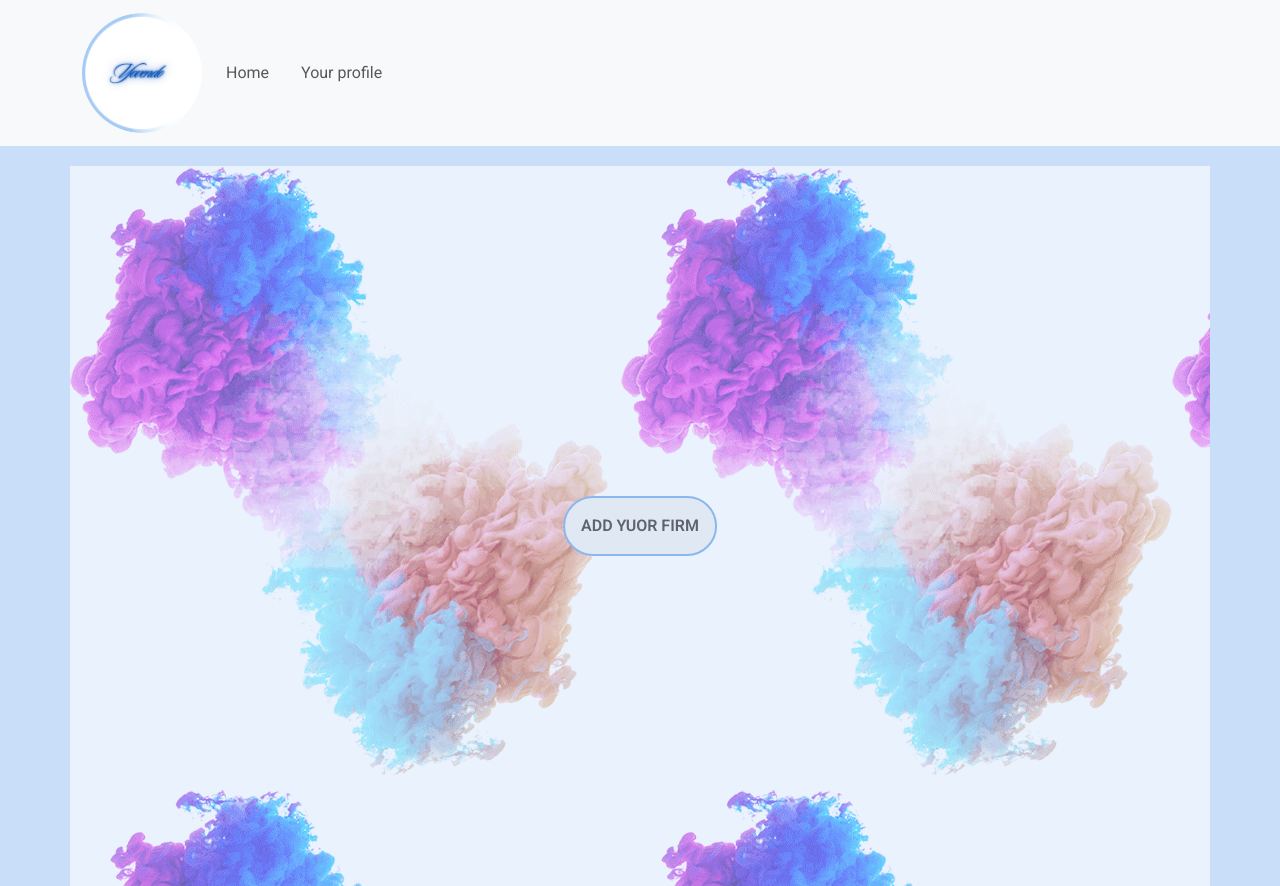
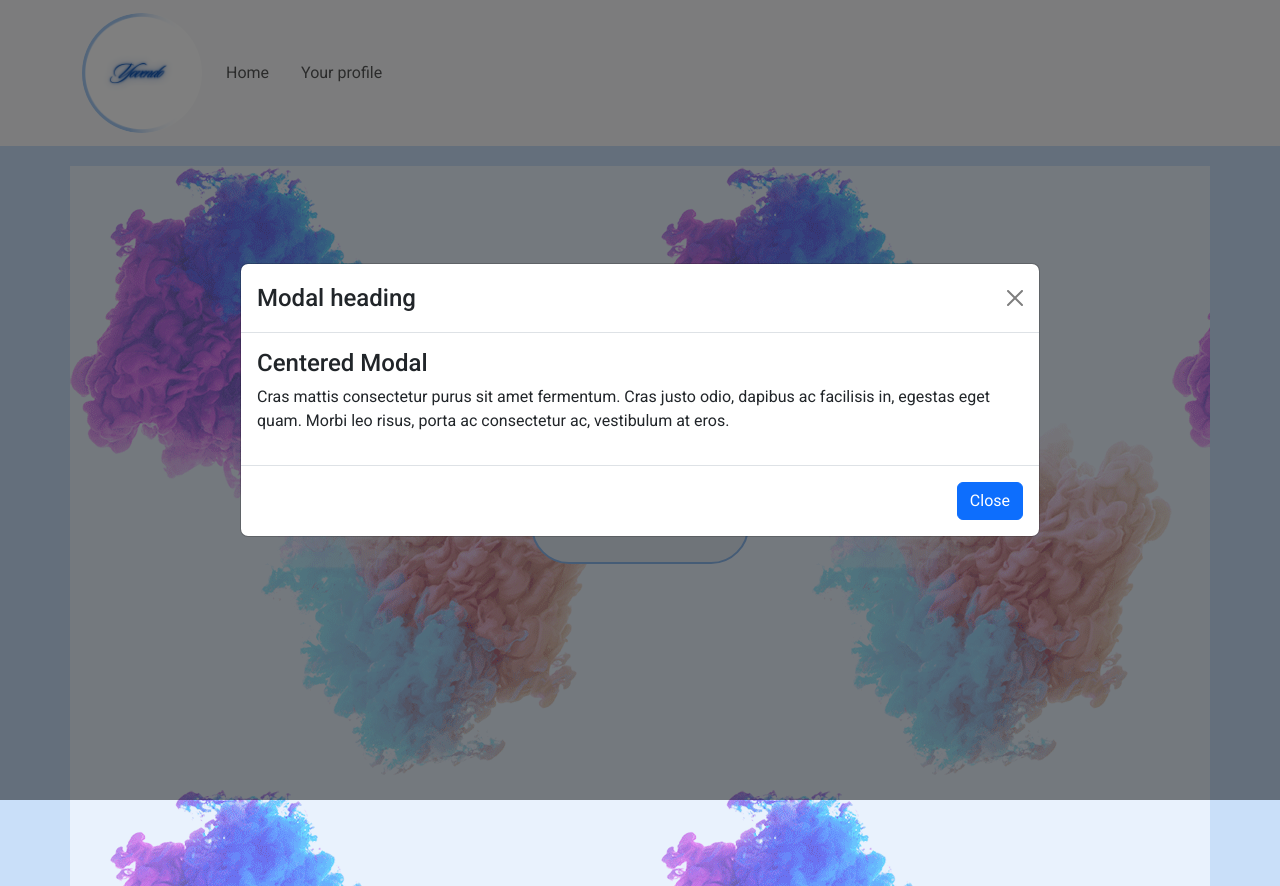
Before and after one commit to marty957/yovendo, a React (Vite) app: page / in a window 1280 px wide. Both pictures are taken after a click on the button "ADD YUOR FIRM". Built offline with nearby package versions, Linux system fonts and the light colour scheme.

Commit message:
modale per aggiungere ditta

```diff
--- a/src/components/Herosection.jsx
+++ b/src/components/Herosection.jsx
@@ -1,13 +1,19 @@
+import { useState } from "react";
 import { Container } from "react-bootstrap";
+import ModalAddFirm from "./ModalAddFirm";
 
 function Herosection() {
+  const [modalShow, setModalShow] = useState(false);
   return (
     <>
       <Container className="sfondo">
         <Container className="position-relative vibrate-1" style={{ height: "90vh" }}>
-          <button className="position-absolute top-50 start-50 translate-middle p-3 button_two vibrate-1">ADD YUOR FIRM</button>
+          <button className="position-absolute top-50 start-50 translate-middle px-5 py-4 button_two vibrate-1" onClick={() => setModalShow(true)}>
+            ADD YUOR FIRM
+          </button>
         </Container>
       </Container>
+      <ModalAddFirm show={modalShow} onHide={() => setModalShow(false)} />
     </>
   );
 }
--- /dev/null
+++ b/src/components/ModalAddFirm.jsx
@@ -0,0 +1,23 @@
+import { Button } from "react-bootstrap";
+import Modal from "react-bootstrap/Modal";
+
+function ModalAddFirm(props) {
+  return (
+    <Modal {...props} size="lg" aria-labelledby="contained-modal-title-vcenter" centered>
+      <Modal.Header closeButton>
+        <Modal.Title id="contained-modal-title-vcenter">Modal heading</Modal.Title>
+      </Modal.Header>
+      <Modal.Body>
+        <h4>Centered Modal</h4>
+        <p>
+          Cras mattis consectetur purus sit amet fermentum. Cras justo odio, dapibus ac facilisis in, egestas eget quam. Morbi leo risus, porta ac consectetur
+          ac, vestibulum at eros.
+        </p>
+      </Modal.Body>
+      <Modal.Footer>
+        <Button onClick={props.onHide}>Close</Button>
+      </Modal.Footer>
+    </Modal>
+  );
+}
+export default ModalAddFirm;
```
